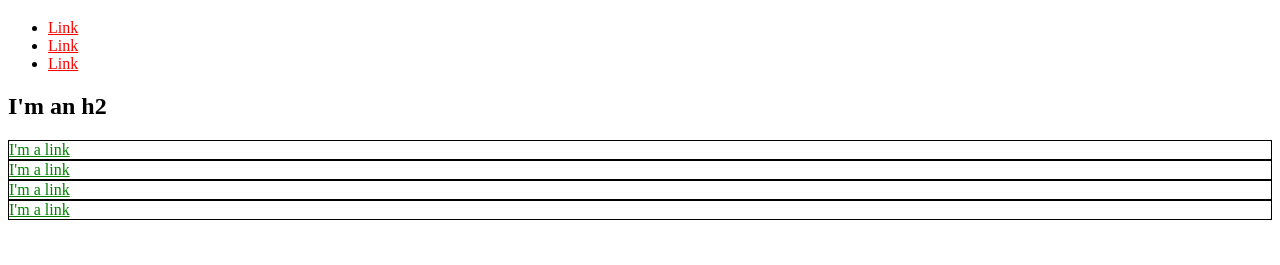
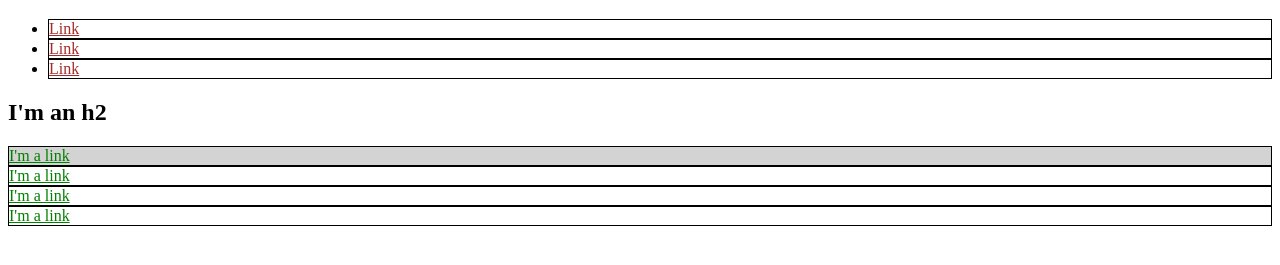
Before and after one commit to Rotimiamarvi/rotimiamarvi.github.io, a plain HTML site: page index.html in a window 1280 px wide. Shown: the part 61-326 px from the top of the page. Drawn offline with Linux system fonts and the light colour scheme.

Commit message:
Add internal stylsheets, classes and ids

```diff
--- a/index.html
+++ b/index.html
@@ -3,32 +3,53 @@
   <head>
     <title>Test Page: Don't Panic</title>
     <meta charset="utf-8">
+    <style>
+      a {
+        color: red;
+      }
+      .bio-box a {
+        color: green;
+      }
+      li a {
+        color: brown;
+      }
+      li {
+        border: 1px solid black;
+      }
+      #exec-bio {
+        background-color:lightgray;
+      }
+      .bio-box {
+        border: 1px solid black;
+      }
+
+    </style>
   </head>
   <body>
     <h1>I'm an h1</h1>
     <ul>
       <li>
-        <a href="http://example.com/" style="color: red;">Link</a>
+        <a href="http://example.com/">Link</a>
       </li>
       <li>
-        <a href="http://example.com/" style="color: red;">Link</a>
+        <a href="http://example.com/">Link</a>
       </li>
       <li>
-        <a href="http://example.com/" style="color: red;">Link</a>
+        <a href="http://example.com/">Link</a>
       </li>
     </ul>
     <h2>I'm an h2</h2>
-    <div style="border: 1px solid black;">
-      <a href="http://example.com/" style="color: green;">I'm a link</a>
+    <div id="exec-bio" class="bio-box">
+      <a href="http://example.com/">I'm a link</a>
     </div>
-    <div style="border: 1px solid black;">
-      <a href="http://example.com/" style="color: green;">I'm a link</a>
+    <div class="bio-box">
+      <a href="http://example.com/">I'm a link</a>
     </div>
-    <div style="border: 1px solid black;">
-      <a href="http://example.com/" style="color: green;">I'm a link</a>
+    <div class="bio-box">
+      <a href="http://example.com/">I'm a link</a>
     </div>
-    <div style="border: 1px solid black;">
-      <a href="http://example.com/" style="color: green;">I'm a link</a>
+    <div class="bio-box">
+      <a href="http://example.com/">I'm a link</a>
     </div>
   </body>
 </html>
```
